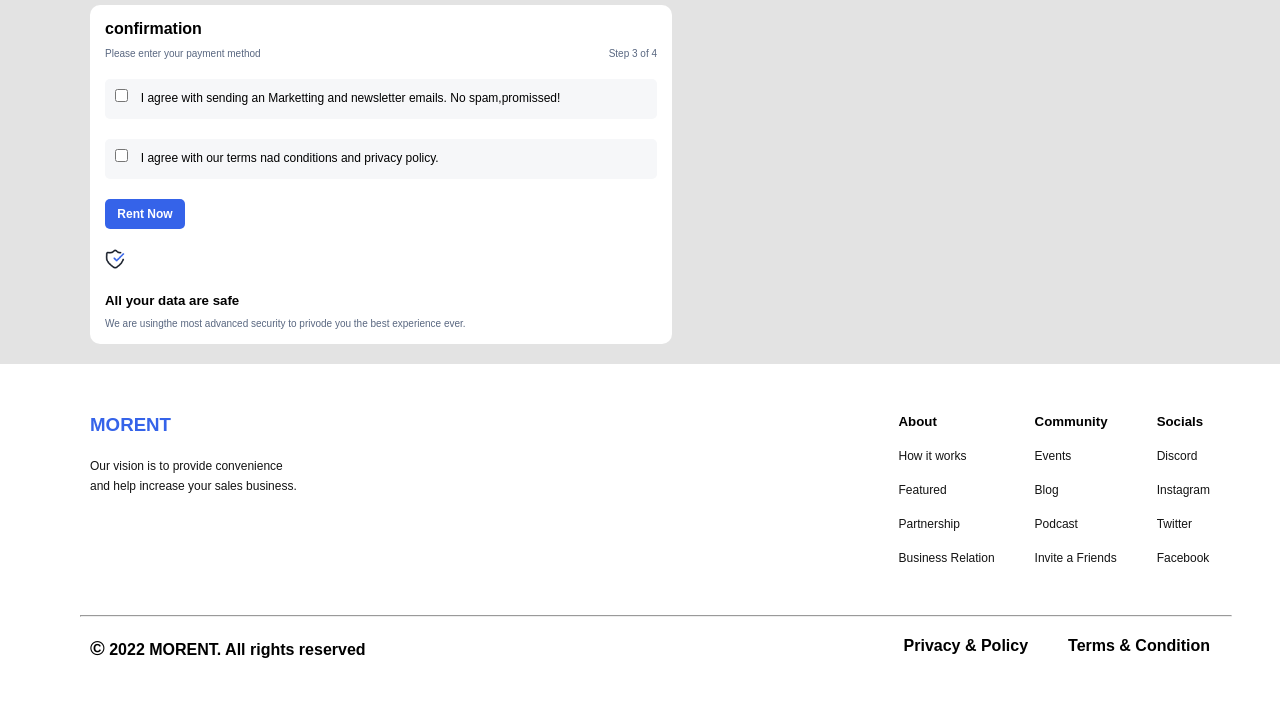
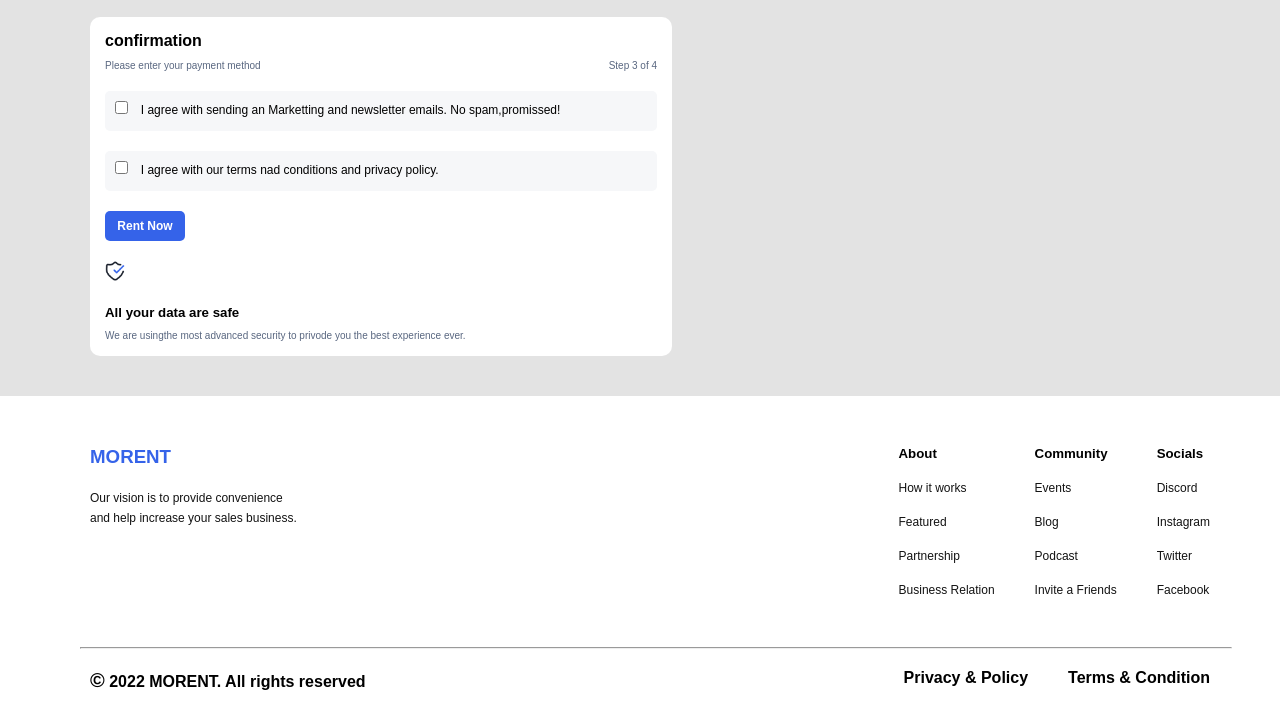
Before and after one commit to PonSakthiM/Car-Rent-App, a plain HTML site: page pages/Payment/paymentcarrent.html in a window 1280 px wide. Shown: the part 1295-2002 px from the top of the page. Before the commit the page ends 1970 px from the top, so only its background shows below. Drawn offline with Linux system fonts and the light colour scheme.

Commit message:
Margin adjusted

```diff
--- a/pages/Payment/payment.css
+++ b/pages/Payment/payment.css
@@ -81,9 +81,8 @@ h1{
 }
 .leftsplit{
    width: 65%;
-    margin-bottom: -60px;
     margin-left: 40px;
-
+    margin-top: 30px;
 }
 .billinginfo{
     background-color: white;
@@ -91,7 +90,6 @@ h1{
     margin-right: 200px;
     padding: 15px;
     margin-left: 50px;
-
 }
 .billdate{
     color: #596780;
@@ -317,6 +315,7 @@ select{
 }
 .rightsplit{
     margin-left: 50px;
+    margin-top: 30px;
 }
 .view{
   height: 100px;
@@ -417,6 +416,7 @@ margin-top: 5px;
     justify-content: space-between;
     background-color: white;
     margin-bottom: 30px;
+    margin-top: -40px;
 }
 .rightside{
     display: flex;
```
Also changed, not shown: index.html (+0 -5 lines), pages/Categories/categorycarrent.html (+0 -6 lines), pages/Payment/paymentcarrent.html (+0 -1 lines).
